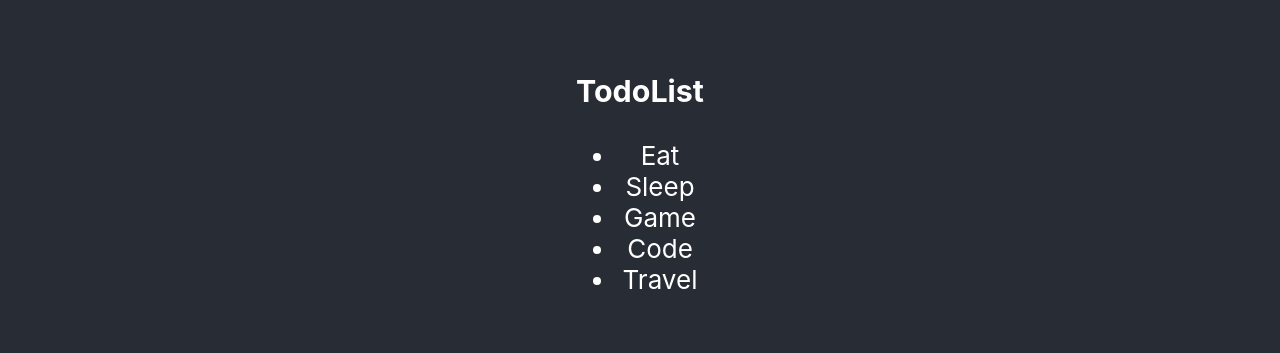
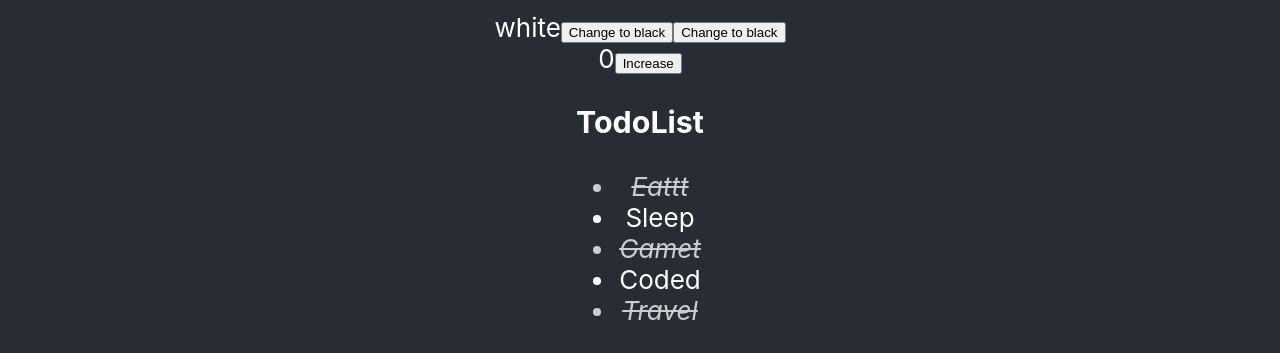
Before and after one commit to bacnh7427/learn-react-v1, a React (Create React App) app: page / in a window 1280 px wide. Shown: the top 353 px of the page. Built offline with nearby package versions, Linux system fonts and the light colour scheme.

Commit message:
add toggle todolist, using state

```diff
--- a/package.json
+++ b/package.json
@@ -6,6 +6,8 @@
     "@testing-library/jest-dom": "^5.16.5",
     "@testing-library/react": "^13.4.0",
     "@testing-library/user-event": "^13.5.0",
+    "classname": "^0.0.0",
+    "classnames": "^2.3.2",
     "react": "^18.2.0",
     "react-dom": "^18.2.0",
     "react-scripts": "5.0.1",
--- a/src/App.js
+++ b/src/App.js
@@ -2,11 +2,15 @@ import logo from './logo.svg';
 import './App.css';
 import TodoFeature from './features/Todo';
 import AlbumFeature from './features/Album';
+import ColorBox from './components/ColorBox';
+import Counter from './components/Counter';
 
 function App() {
     return (
     <div className="App">
       <header className="App-header">
+          <ColorBox />
+          <Counter />
           <TodoFeature />
           <AlbumFeature />
       </header>
--- /dev/null
+++ b/src/components/ColorBox/index.jsx
@@ -0,0 +1,21 @@
+import React, { useState } from 'react';
+import PropTypes from 'prop-types';
+
+ColorBox.propTypes = {
+
+};
+
+function ColorBox(props) {
+    const [color, setColor] = useState('white');
+
+    return (
+        <div>
+            {color}
+
+            <button onClick={() => setColor('black')}>Change to black</button>
+            <button onClick={() => setColor('white')}>Change to black</button>
+        </div>
+    );
+}
+
+export default ColorBox;
--- /dev/null
+++ b/src/components/Counter/index.jsx
@@ -0,0 +1,20 @@
+import React, {useState} from 'react';
+import PropTypes from 'prop-types';
+
+Counter.propTypes = {
+
+
+};
+
+function Counter(props) {
+    const [count, setCount] = useState(0)
+    return (
+        <div>
+            {count}
+            <button onClick={() => setCount(x => x + 1)}>Increase</button>
+        </div>
+    );
+
+}
+
+export default Counter;
--- a/src/features/Todo/components/TodoList/index.jsx
+++ b/src/features/Todo/components/TodoList/index.jsx
@@ -1,23 +1,39 @@
 import React from 'react';
 import PropTypes from 'prop-types';
-
+import classnames from 'classnames';
+import './styles.scss';
 TodoList.propTypes = {
     todoList: PropTypes.array,
+    onTodoClick: PropTypes.func,
 };
 
 TodoList.defaultProps = {
     todoList: [],
+    onTodoClick: null,
 }
 
-function TodoList({todoList}) {
+function TodoList({todoList, onTodoClick}) {
+    const handleTodoClick = (todo, idx) =>{
+        if (!onTodoClick) return;
+
+        onTodoClick(todo, idx);
+    }
+
     return (
-        <div>
-            <ul>
-                { todoList.map(todo => (
-                    <li key={todo.id} > {todo.title}</li>
+            <ul className='todo-list'>
+                { todoList.map((todo, idx) => (
+                    <li
+                        key={todo.id}
+                        className={classnames({
+                            'todo-item': true,
+                            completed: todo.status === 'completed',
+                        })}
+                        onClick={ () => handleTodoClick(todo, idx)}
+                        >
+                        {todo.title}
+                    </li>
                 ))}
             </ul>
-        </div>
     );
 }
 
--- a/src/features/Todo/components/TodoList/styles.scss
+++ b/src/features/Todo/components/TodoList/styles.scss
@@ -0,0 +1,8 @@
+.todo-list {
+
+    & > li.completed{
+        color: #ccc;
+        font-style: italic;
+        text-decoration: line-through;
+    }
+}
--- a/src/features/Todo/index.jsx
+++ b/src/features/Todo/index.jsx
@@ -1,38 +1,59 @@
-import React from 'react';
+import React, {useState} from 'react';
 import PropTypes from 'prop-types';
 import TodoList from './components/TodoList';
-
 TodoFeature.propTypes = {
 
 };
 
 function TodoFeature(props) {
-    const todoList = [
+    const initTodoList = [
         {
             id: 1,
-        title: 'Eat'
+            title: 'Eattt',
+            status: 'completed',
         },
         {
             id: 2,
-        title: 'Sleep'
+            title: 'Sleep',
+            status: 'new',
         },
         {
             id: 3,
-        title: 'Game'
+            title: 'Gamet',
+            status: 'completed',
         },
         {
             id: 4,
-        title: 'Code'
+            title: 'Coded',
+            status: 'new',
         },
         {
             id: 5,
-        title: 'Travel'
+            title: 'Travel',
+            status: 'completed',
         },
-    ]
+    ];
+
+    const [todoList, setTodoList] = useState(initTodoList);
+    const handleTodoClick = (todo, idx) => {
+        // clone current array to the new one
+        const newTodoList = [...todoList]
+
+        console.log(todo, idx)
+
+        // toggle state
+        newTodoList[idx] = {
+            ...newTodoList[idx],
+            status: newTodoList[idx].status === 'new' ? 'completed' : 'new',
+        };
+
+        // upgrade todo list
+        setTodoList(newTodoList)
+    }
     return (
         <div>
             <h3>TodoList</h3>
-            <TodoList todoList={todoList}/>
+            <TodoList todoList={todoList} onTodoClick={handleTodoClick}/>
         </div>
     );
 }
```
Also changed, not shown: 2 other files (tests, documents, lock files or other folders).
